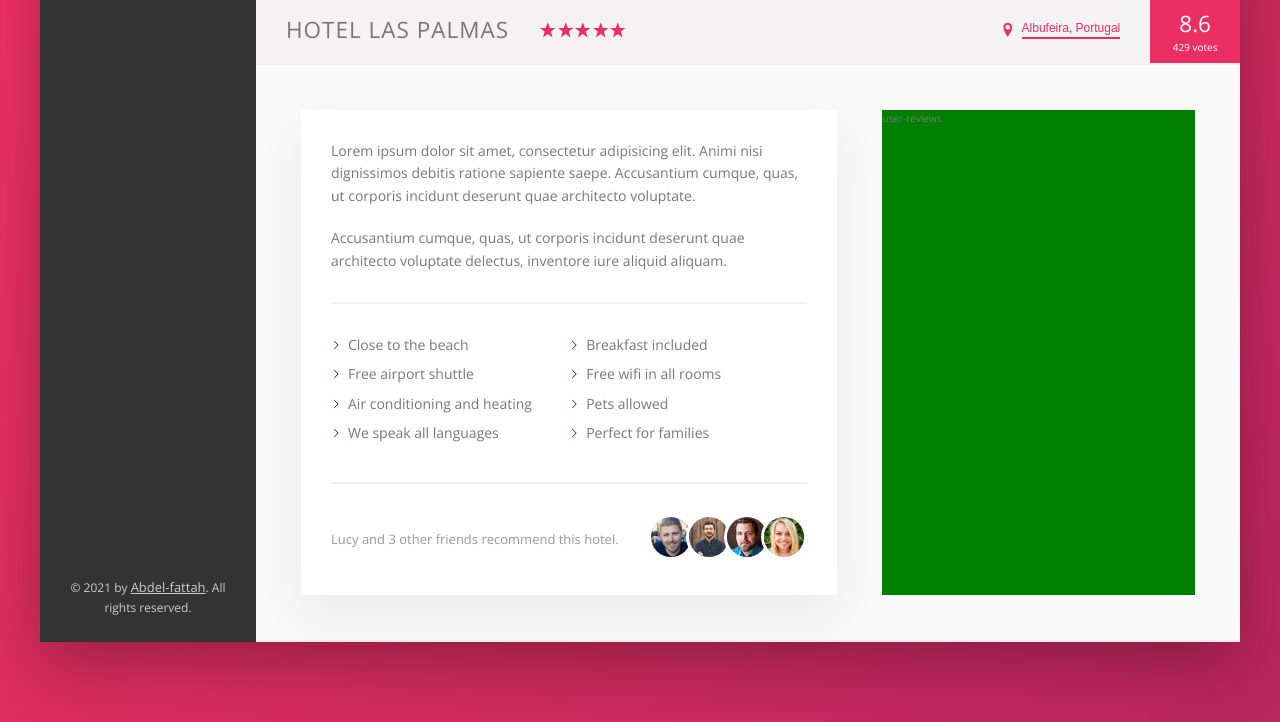
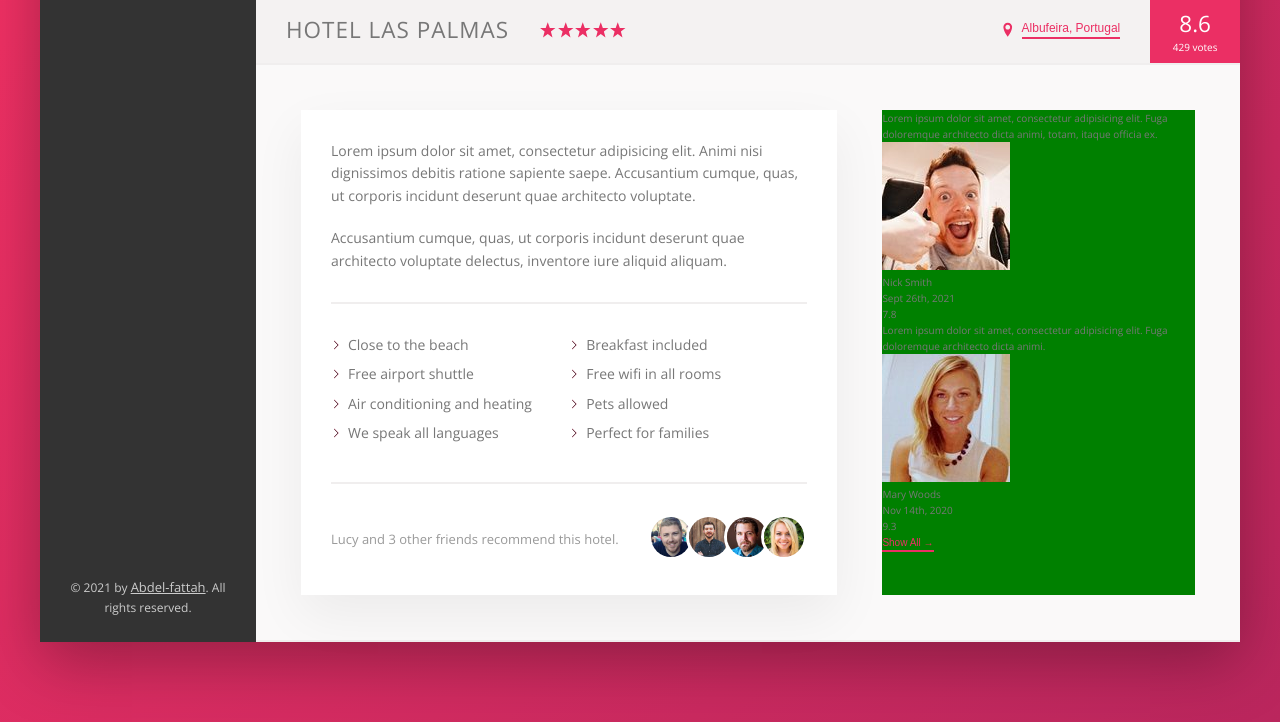
Before and after one commit to abodbazyan/Trillo-Design, a website: page index.html in a window 1280 px wide. Shown: the part 538-1260 px from the top of the page. Drawn offline with nearby package versions, Linux system fonts and the light colour scheme.

Commit message:
Building the Markup for the reviews section

```diff
--- a/index.html
+++ b/index.html
@@ -198,7 +198,47 @@
               </div>
             </div>
 
-            <div class="user-reviews">user-reviews</div>
+            <div class="user-reviews">
+              <figure class="review">
+                <blockquote class="review__text">
+                  Lorem ipsum dolor sit amet, consectetur adipisicing elit. Fuga
+                  doloremque architecto dicta animi, totam, itaque officia ex.
+                </blockquote>
+                <figcaption class="review__user">
+                  <img
+                    src="img/user-1.jpg"
+                    alt="User 1"
+                    class="review__photo"
+                  />
+                  <div class="review__user-box">
+                    <p class="review__user-name">Nick Smith</p>
+                    <p class="review__user-date">Sept 26th, 2021</p>
+                  </div>
+                  <div class="review__rating">7.8</div>
+                </figcaption>
+              </figure>
+
+              <figure class="review">
+                <blockquote class="review__text">
+                  Lorem ipsum dolor sit amet, consectetur adipisicing elit. Fuga
+                  doloremque architecto dicta animi.
+                </blockquote>
+                <figcaption class="review__user">
+                  <img
+                    src="img/user-2.jpg"
+                    alt="User 2"
+                    class="review__photo"
+                  />
+                  <div class="review__user-box">
+                    <p class="review__user-name">Mary Woods</p>
+                    <p class="review__user-date">Nov 14th, 2020</p>
+                  </div>
+                  <div class="review__rating">9.3</div>
+                </figcaption>
+              </figure>
+
+              <button class="btn-inline">Show All <span>&rarr;</span></button>
+            </div>
           </div>
         </main>
       </div>
```
